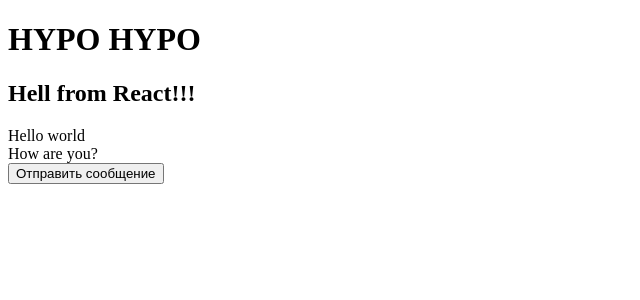
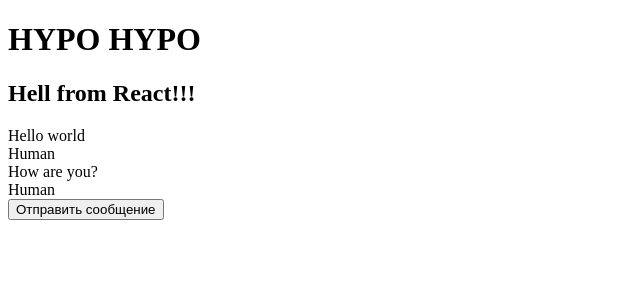
Before and after one commit to Partizan84/reactjs, a React app: page / in a window 1280 px wide. Shown: the top 300 px of the page, without its empty margins (0-640 px from the left). Built offline with nearby package versions, Linux system fonts and the light colour scheme.

Commit message:
Добавление автора сообщения.

```diff
--- a/src/components/Messages/messages.jsx
+++ b/src/components/Messages/messages.jsx
@@ -5,12 +5,14 @@
 class Messages extends Component {
 
     state = {
-        messages: ['Hello world', 'How are you?'],
-        msg: [{ author: 'Назаров Константин', robot: 'T-800' }],
+        messages: [
+            { text: 'Hello world', author: 'Human' },
+            { text: 'How are you?', author: 'Human' },
+        ],
     };
 
     addMessage = () => {
-        this.setState({ messages: [...this.state.messages, 'Whassap?'] });
+        this.setState({ messages: [...this.state.messages, { text: 'Whassap?', author: 'Human' }] });
     };
 
     componentDidUpdate() {
@@ -18,7 +20,7 @@
         if (this.state.messages.length % 2 === 1) {
             setTimeout(() => {
                 this.setState({
-                    messages: [...this.state.messages, 'I am Mashine'],
+                    messages: [...this.state.messages, { text: 'I am Mashine', author: 'Robot' }],
                 });
             }, 1000);
         }
@@ -32,7 +34,11 @@
             <Fragment>
                 <div className='messages'>
                     {messages.map((item, index) => (
-                        <Message key={index} text={item} />
+                        <Message
+                            key={index}
+                            text={item.text}
+                            author={item.author}
+                        />
                     ))}
                 </div>
 
@@ -44,7 +50,12 @@
 
 //Парамент функции Message - props (свойства) принимает свойство text из App.jsx передает своё значение My new message
 const Message = (props) => {
-    return <div className='my-class'>{props.text}</div>;
+    return (
+        <div className='my-class'>
+            <div>{props.text}</div>
+            <div>{props.author}</div>
+        </div>
+    );
 };
 
 export { Messages };
```
